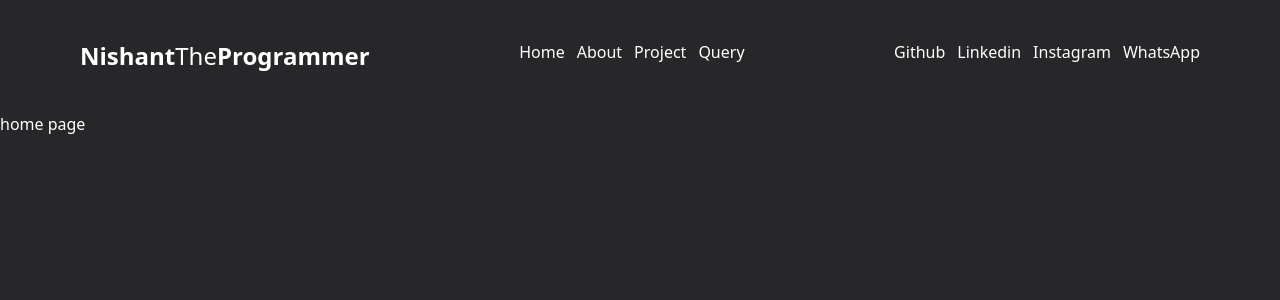
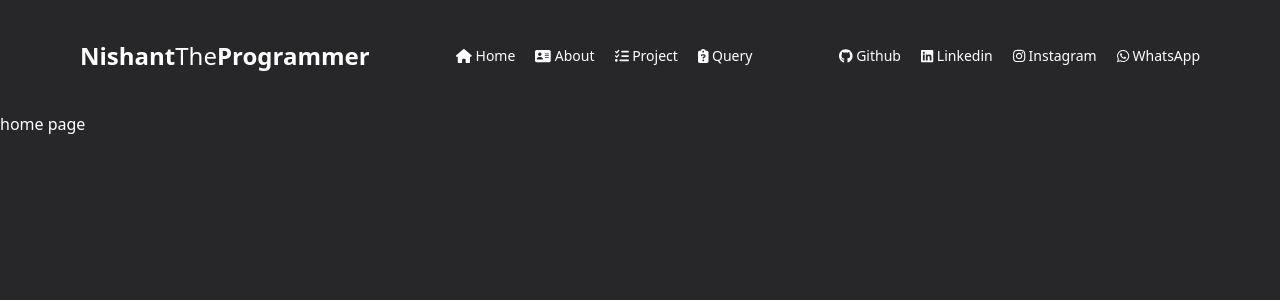
Before and after one commit to NishantTheProgrammer/portfolio, a Vue app: page / in a window 1280 px wide. Shown: the top 300 px of the page. Built offline with nearby package versions, Linux system fonts and the light colour scheme.

Commit message:
added fontawesome

```diff
--- a/package.json
+++ b/package.json
@@ -11,6 +11,11 @@
     "lint": "eslint . --ext .vue,.js,.jsx,.cjs,.mjs,.ts,.tsx,.cts,.mts --fix --ignore-path .gitignore"
   },
   "dependencies": {
+    "@fortawesome/fontawesome-svg-core": "^6.2.0",
+    "@fortawesome/free-brands-svg-icons": "^6.2.0",
+    "@fortawesome/free-regular-svg-icons": "^6.2.0",
+    "@fortawesome/free-solid-svg-icons": "^6.2.0",
+    "@fortawesome/vue-fontawesome": "^3.0.2",
     "pinia": "^2.0.23",
     "vue": "^3.2.41",
     "vue-router": "^4.1.5"
--- a/src/components/NavBar.vue
+++ b/src/components/NavBar.vue
@@ -1,17 +1,17 @@
 <template>
-    <nav class="flex justify-between py-10 px-20">
+    <nav class="flex justify-between items-center py-10 px-20">
         <h1 class="text-2xl"><span class="font-extrabold">Nishant</span>The<span class="font-extrabold">Programmer</span></h1>
-        <div class="flex gap-3">
-            <RouterLink to="/">Home</RouterLink>
-            <RouterLink to="/about">About</RouterLink>
-            <RouterLink to="/project">Project</RouterLink>
-            <RouterLink to="/query">Query</RouterLink>
+        <div class="flex gap-5 text-sm">
+            <RouterLink to="/"><font-awesome-icon icon="home" /> Home</RouterLink>
+            <RouterLink to="/about"><font-awesome-icon icon="address-card" /> About</RouterLink>
+            <RouterLink to="/project"><font-awesome-icon icon="list-check" /> Project</RouterLink>
+            <RouterLink to="/query"><font-awesome-icon icon="clipboard-question" /> Query</RouterLink>
         </div>
-        <div class="flex gap-3">
-            <a target="_blank" href="https://github.com/NishantTheProgrammer">Github</a>
-            <a target="_blank" href="https://www.linkedin.com/in/nishanttheprogrammer">Linkedin</a>
-            <a target="_blank" href="https://www.instagram.com/nishanttheprogrammer">Instagram</a>
-            <a target="_blank" href="https://wa.me/917838716089?text=Hi%20Nishant%2C%20I%20found%20your%20contact%20at%20nishanttheprogrammer.com%20I%20have%20some%20queries">WhatsApp</a>
+        <div class="flex gap-5 text-sm">
+            <a target="_blank" href="https://github.com/NishantTheProgrammer"><font-awesome-icon :icon="['fab', 'github']" /> Github</a>
+            <a target="_blank" href="https://www.linkedin.com/in/nishanttheprogrammer"><font-awesome-icon :icon="['fab', 'linkedin']" /> Linkedin</a>
+            <a target="_blank" href="https://www.instagram.com/nishanttheprogrammer"><font-awesome-icon :icon="['fab', 'instagram']" /> Instagram</a>
+            <a target="_blank" href="https://wa.me/917838716089?text=Hi%20Nishant%2C%20I%20found%20your%20contact%20at%20nishanttheprogrammer.com%20I%20have%20some%20queries"><font-awesome-icon :icon="['fab', 'whatsapp']" /> WhatsApp</a>
         </div>
     </nav>
 </template>
--- a/src/main.ts
+++ b/src/main.ts
@@ -1,12 +1,20 @@
 import { createApp } from "vue";
 import { createPinia } from "pinia";
+import { FontAwesomeIcon } from "@fortawesome/vue-fontawesome";
+import { library } from "@fortawesome/fontawesome-svg-core";
+import { faAddressCard, faClipboardQuestion, faHome, faListCheck, faPhone } from "@fortawesome/free-solid-svg-icons";
+import { faGithub, faInstagram, faLinkedin, faWhatsapp } from "@fortawesome/free-brands-svg-icons";
 
 import App from "./App.vue";
 import router from "./router";
 
 import "./assets/main.css";
 
+library.add(faWhatsapp, faLinkedin, faInstagram, faGithub, faAddressCard, faHome, faClipboardQuestion, faListCheck);
+
 const app = createApp(App);
+
+app.component("font-awesome-icon", FontAwesomeIcon);
 
 app.use(createPinia());
 app.use(router);
```
Also changed, not shown: 1 other file (tests, documents, lock files or other folders).
